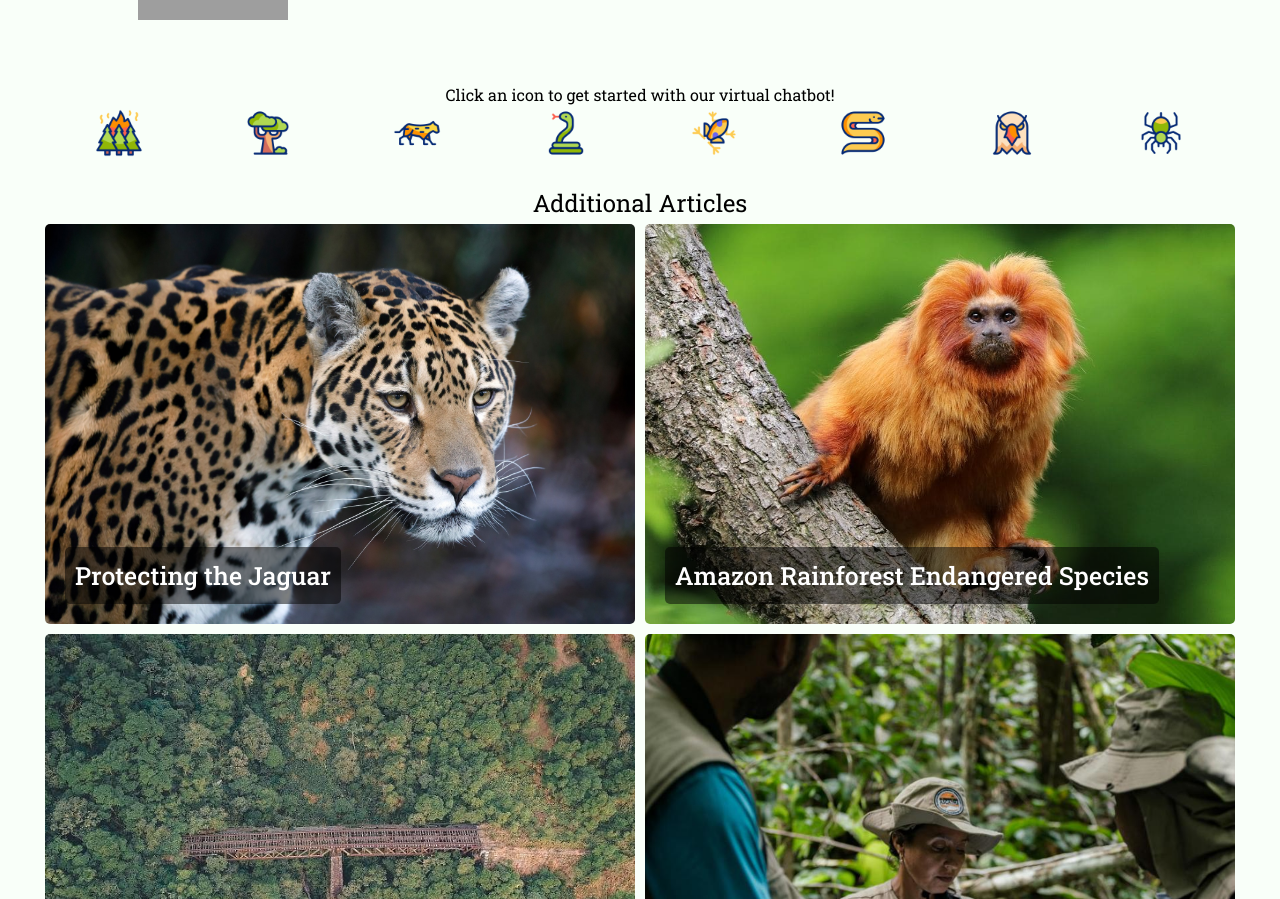
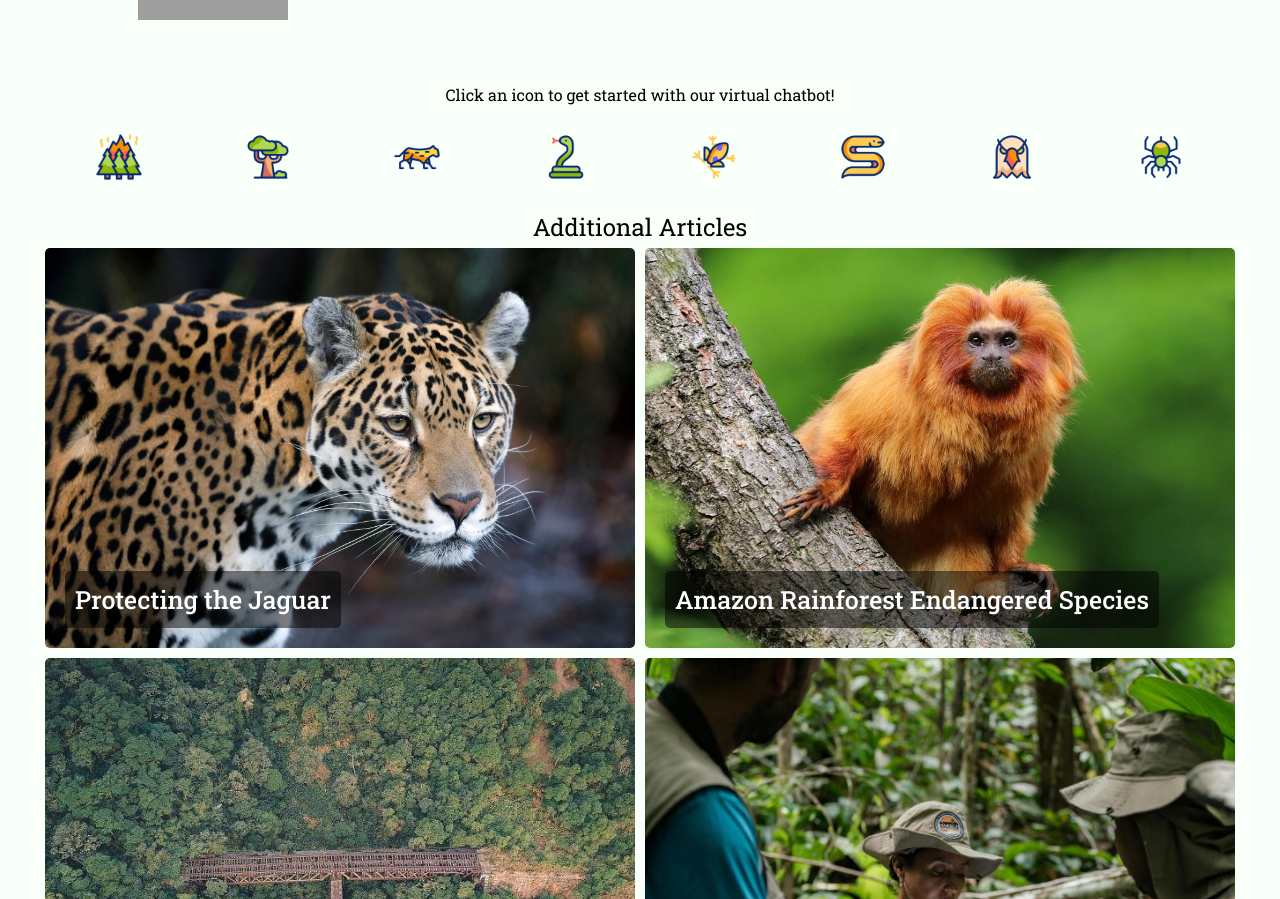
Before and after one commit to ousamuel/amazon-rainforest, a Next.js app: page / in a window 1280 px wide. Shown: the part 1196-2095 px from the top of the page. Built offline with nearby package versions, Linux system fonts and the light colour scheme; grey boxes are pictures that could not be loaded.

Commit message:
spacing and hide scroll

```diff
--- a/src/app/page.js
+++ b/src/app/page.js
@@ -129,7 +129,7 @@ export default function Home() {
         >
           Click an icon to get started with our virtual chatbot!
         </h2>
-        <div className="flex justify-evenly overflow-x-scroll">
+        <div className="flex justify-evenly overflow-x-auto pt-6">
           {amazonCategories.map((category, i) => (
             <AnimatedSection
               effect="slide-down"
```
